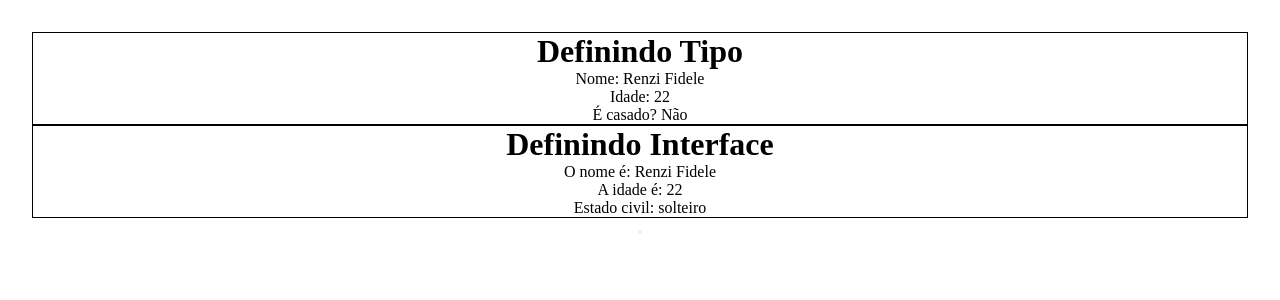
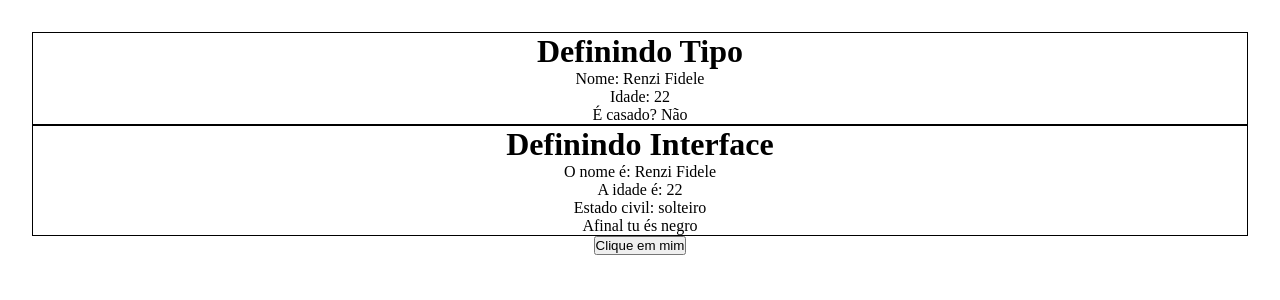
Before and after one commit to renzi-fidele-frontend/Aprendendo_TS_com_React, a React (Vite) app in the folder AprendendoTs/: page / in a window 1280 px wide. Shown: the top 300 px of the page. Built offline with nearby package versions, Linux system fonts and the light colour scheme.

Commit message:
Aprendendo a definir Enum

```diff
--- /dev/null
+++ b/AprendendoTs/src/components/DefinindoEnum/index.tsx
@@ -0,0 +1,13 @@
+import React, { FC } from "react";
+
+export enum raca {
+   negro = "Afinal tu és negro",
+   branco = "Afinal tu és branco",
+   asiatico = "Afinal tu és asiatico",
+}
+
+const DefinindoEnum: FC = () => {
+   return <div>Enum</div>;
+};
+
+export default DefinindoEnum;
--- a/AprendendoTs/src/components/DefinindoEvento/index.tsx
+++ b/AprendendoTs/src/components/DefinindoEvento/index.tsx
@@ -7,7 +7,7 @@ const DefinindoEvento: FC = () => {
 
    return (
       <div>
-         <button onClick={handleClick}></button>
+         <button onClick={handleClick}>Clique em mim</button>
       </div>
    );
 };
--- a/AprendendoTs/src/components/DefinindoInterface/index.tsx
+++ b/AprendendoTs/src/components/DefinindoInterface/index.tsx
@@ -1,5 +1,6 @@
 import React, { FC } from "react";
 import styles from "./styles.module.css";
+import { raca } from "../DefinindoEnum";
 
 //  Definindo a interface das props do componente
 interface Props {
@@ -15,6 +16,7 @@ const DefinindoInterface: FC<Props> = ({ nome, idade, casado }) => {
          <p>O nome é: {nome}</p>
          <p>A idade é: {idade}</p>
          <p>Estado civil: {casado === true ? "casado" : "solteiro"}</p>
+         <p>{raca.negro}</p>
       </div>
    );
 };
--- a/AprendendoTs/src/index.css
+++ b/AprendendoTs/src/index.css
@@ -3,3 +3,7 @@
    padding: 0;
    box-sizing: border-box;
 }
+
+body {
+   text-align: center;
+}
```
Also changed, not shown: AprendendoTs/src/components/DefinindoEnum/styles.module.css (added).
